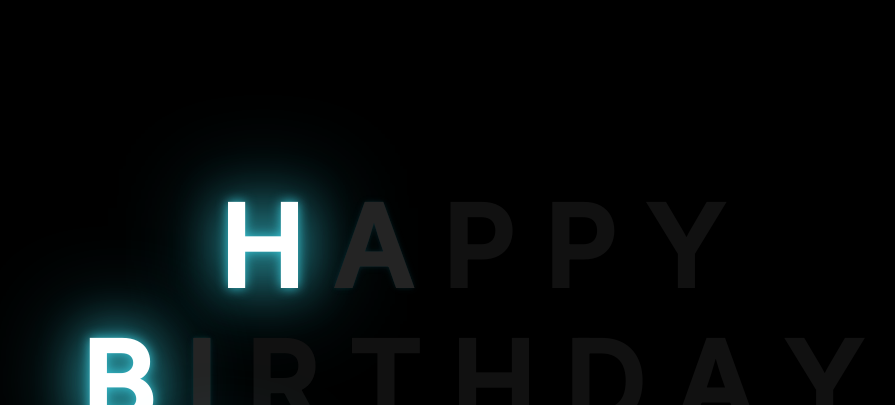
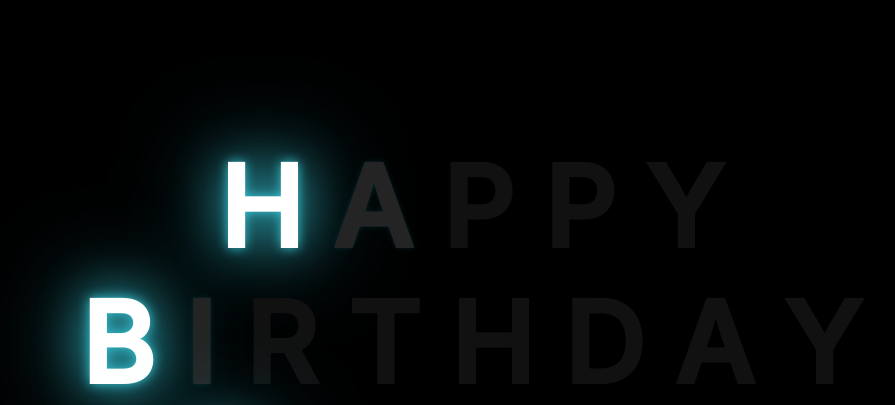
Before and after one commit to Dilshan-Mindika/Birthday-wish, a plain HTML site: page index.html in a window 1280 px wide. Shown: the top 405 px of the page, without its empty margins (177-1072 px from the left). Drawn offline with Linux system fonts and the light colour scheme; a web font is replaced by a local one.

Commit message:
Update index.html

```diff
--- a/index.html
+++ b/index.html
@@ -10,7 +10,7 @@
   <link rel="icon" href="img/flowers.png" type="image/x-icon">
 </head>
 
-<body style="display: flex; justify-content: center; align-items: center; height: 100vh;">
+<body style="display: flex; justify-content: center; align-items: center; height: 90vh;">
   <div class="greetings">
     <span>H</span>
     <span>A</span>
```
